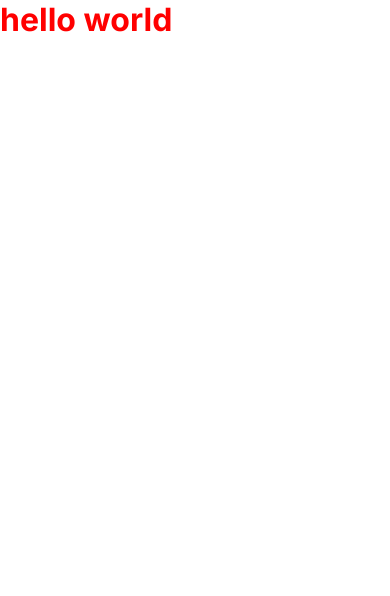
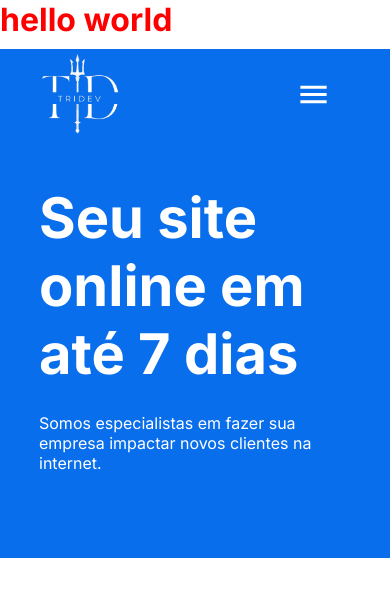
Before and after one commit to Luisfelippedev/tridev, a Next.js app in the folder tri-dev/: page / in a window 390 px wide. Shown: the top 596 px of the page. Built offline with nearby package versions, Linux system fonts and the light colour scheme.

Commit message:
feat: create header and NavBar components

```diff
--- a/tri-dev/src/app/page.tsx
+++ b/tri-dev/src/app/page.tsx
@@ -1,10 +1,12 @@
 import Image from "next/image";
 import styles from "./page.module.scss";
+import Header from "@/components/Header";
 
 export default function Home() {
   return (
     <main className={styles.main}>
-     <h1 style={{color: 'red'}}>hello world</h1>
+      <h1 style={{ color: 'red' }}>hello world</h1>
+      <Header />
     </main>
   );
 }
--- /dev/null
+++ b/tri-dev/src/components/Header/index.tsx
@@ -0,0 +1,27 @@
+'use client'
+
+import React from 'react';
+import styles from './styles.module.scss'
+import NavBar from '../NavBar';
+import { Box } from '@mui/material';
+
+const Header = () => {
+    return (
+        <Box className={styles.container}>
+            <Box className={styles.section}>
+                <Box className={styles.NavBar}>
+                    <NavBar />
+                </Box>
+                <h1 className={styles.title}>Seu site online em até 7 dias</h1>
+                <p className={styles.subTitle}>Somos especialistas em fazer sua empresa impactar novos clientes na internet.</p>
+                <Box className={styles.buttons}>
+                </Box>
+            </Box>
+            <Box className={styles.sectionTwo}>
+
+            </Box>
+        </Box>
+    )
+}
+
+export default Header;
--- /dev/null
+++ b/tri-dev/src/components/Header/styles.module.scss
@@ -0,0 +1,48 @@
+.container {
+    display: flex;
+    margin: 10px 0;
+    padding: 0 10%;
+    flex-direction: row;
+    background-color: #096eeb;
+
+    .section {
+        display: flex;
+        flex-direction: column;
+        justify-content: center;
+        max-width: 500px;
+
+        .NavBar {
+            margin-bottom: 50px;
+        }
+
+        .title {
+            font-size: 56px;
+            color: white;
+            margin-bottom: 25px;
+        }
+
+        .subTitle {
+            color: white;
+            margin-bottom: 35px;
+        }
+
+        .buttons {
+            display: flex;
+            flex-direction: row;
+            margin-bottom: 50px;
+        }
+
+    }
+
+    .sectionTwo {
+        display: flex;
+        flex-direction: column;
+    }
+}
+
+@media(max-width: 780px) {
+    .container {
+        display: flex;
+        flex-direction: column;
+    }
+}
--- /dev/null
+++ b/tri-dev/src/components/NavBar/index.tsx
@@ -0,0 +1,56 @@
+import React, { useState } from 'react';
+import styles from "./styles.module.scss"
+import Image from 'next/image';
+import logo from '../../../public/TriDevs.png'
+import { Box, Menu, MenuItem } from '@mui/material'
+import InfoIcon from '@mui/icons-material/Info';
+import DashboardIcon from '@mui/icons-material/Dashboard';
+import MonetizationOnIcon from '@mui/icons-material/MonetizationOn';
+import MenuIcon from '@mui/icons-material/Menu';
+import CloseIcon from '@mui/icons-material/Close';
+
+const NavBar = () => {
+    const [anchorEl, setAnchorEl] = useState<null | HTMLElement>(null);
+    const [menuAberto, setMenuAberto] = useState(false);
+
+    const handleOpen = (event: React.MouseEvent<HTMLButtonElement>) => {
+        setAnchorEl(event.currentTarget);
+        setMenuAberto(!menuAberto);
+    };
+
+    const handleClose = () => {
+        setAnchorEl(null);
+        setMenuAberto(false);
+    }
+
+    return (
+        <Box className={styles.container}>
+            <Image className={styles.logo} src={logo} alt='logo' />
+            <Box className={styles.menu}>
+                <p className={styles.menuItem}>Conheça</p>
+                <p className={styles.menuItem}>Portfólio</p>
+                <p className={styles.menuItem}>Preços</p>
+                <span onClick={handleOpen}>{menuAberto ? (
+                    <CloseIcon className={styles.btnMenu} fontSize='large' />
+                ) : (
+                    <MenuIcon className={styles.btnMenu} fontSize='large' />
+                )}</span>
+                <Menu
+                    id="basic-menu"
+                    anchorEl={anchorEl}
+                    open={Boolean(anchorEl)}
+                    onClose={handleClose}
+                    MenuListProps={{
+                        'aria-labelledby': 'basic-button',
+                    }}
+                >
+                    <MenuItem onClick={handleClose}><InfoIcon />&nbsp;Conheça</MenuItem>
+                    <MenuItem onClick={handleClose}><DashboardIcon />&nbsp;Portfólio</MenuItem>
+                    <MenuItem onClick={handleClose}><MonetizationOnIcon />&nbsp;Preços</MenuItem>
+                </Menu>
+            </Box>
+        </Box>
+    )
+}
+
+export default NavBar;
--- /dev/null
+++ b/tri-dev/src/components/NavBar/styles.module.scss
@@ -0,0 +1,68 @@
+.container {
+    display: flex;
+    flex-direction: row;
+    align-items: center;
+    width: 100%;
+    margin-top: 5px;
+
+    .logo {
+        width: 90px;
+        height: 90px;
+        border-radius: 50%;
+        margin-right: 15px;
+    }
+
+
+    .menu {
+        display: flex;
+        flex-direction: row;
+        justify-content: center;
+        align-items: center;
+        margin-right: 20px;
+        gap: 20px;
+
+        .menuItem {
+            color: white;
+            cursor: pointer;
+            font-size: 15px;
+        }
+
+        .menuItem:hover {
+            color: rgb(0, 0, 0);
+        }
+
+        .btnMenu {
+            display: none;
+            color: white;
+            cursor: pointer;
+        }
+
+        .btnMenu:hover {
+             color: rgb(196, 193, 193);
+         }
+
+        @media (max-width: 500px) {
+            .btnMenu {
+                display: block;
+            }
+        }
+    }
+
+    @media (max-width: 500px) {
+        .logo {
+            width: 80px;
+            height: 80px;
+        }
+
+        .menuItem {
+            display: none;
+        }
+    }
+}
+
+@media (max-width: 500px) {
+    .container {
+        display: flex;
+        justify-content: space-between;
+    }
+}
```
Also changed, not shown: tri-dev/public/TriDevs.png (added).
